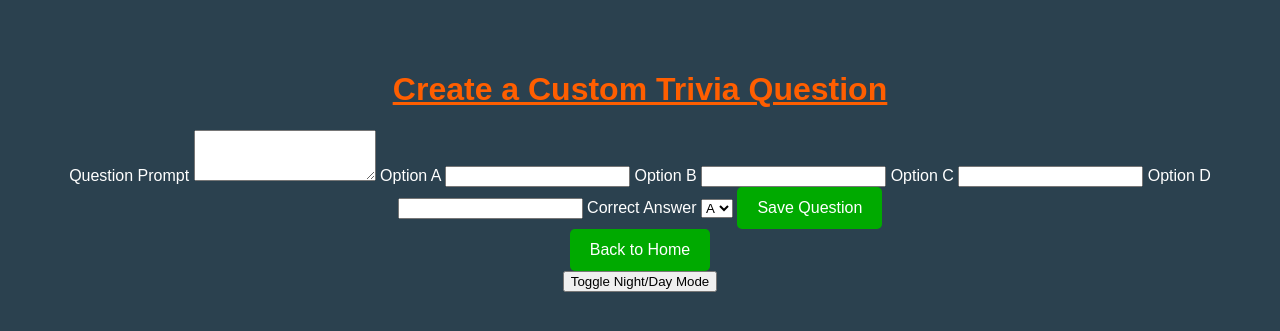
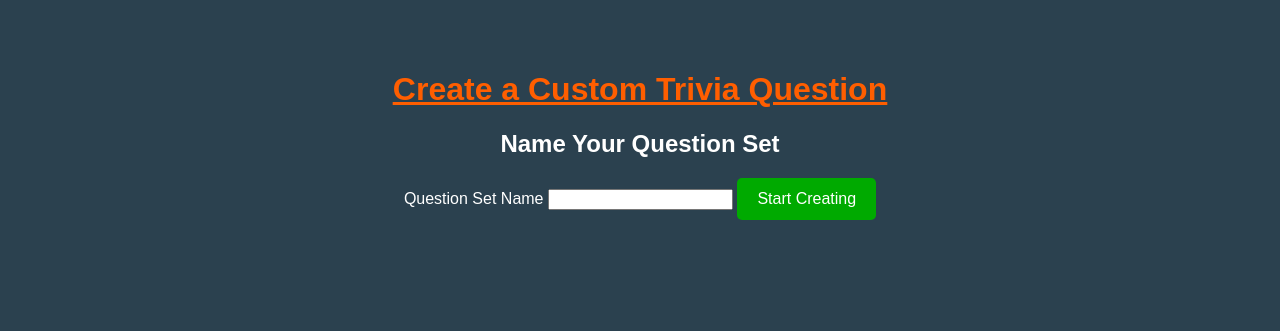
Before and after one commit to davidmorseiii/project-g2, a Flask app: page /custom in a window 1280 px wide. Shown: the top 331 px of the page. Run offline with Flask 3, Linux system fonts and the light colour scheme.

Commit message:
custom_game.html asks for a set name. Updated /custom route in app.py

```diff
--- a/src/app.py
+++ b/src/app.py
@@ -62,11 +62,19 @@ def display_question():
 
 @app.route('/custom', methods=['GET', 'POST'])
 def custom_game():
-    """
-    In memory collector for custom questions.
-    Session list to be replaced with SQLite persistence later.
-    """
+    if request.args.get('reset') == 'true':
+        session.pop('custom_set_name', None)
+        session.pop('custom_questions', None)
+        return render_template('custom_game.html', success=False)
+
     if request.method == 'POST':
+        # name the set if not done yet
+        if 'set_name' in request.form:
+            session['custom_set_name'] = request.form['set_name']
+            session['custom_questions'] = []  # Initialize fresh list
+            return render_template('custom_game.html', success=False)
+
+        # add a question
         q = {
             "category": "Custom",
             "prompt": request.form['prompt'],
@@ -79,12 +87,10 @@ def custom_game():
             "answer": int(request.form['correct'])
         }
 
-        # store in memory for now
         custom_qs = session.get('custom_questions', [])
         custom_qs.append(q)
         session['custom_questions'] = custom_qs
 
-        # re-render template with success flag
         return render_template('custom_game.html', success=True)
 
     return render_template('custom_game.html', success=False)
--- a/src/templates/custom_game.html
+++ b/src/templates/custom_game.html
@@ -15,6 +15,17 @@
             Question saved! You can add another or head back home.
         </div>
         {% endif %}
+
+        {% if not session.get('custom_set_name') %}
+        <h2>Name Your Question Set</h2>
+        <form method="POST">
+            <label for="set_name">Question Set Name</label>
+            <input type="text" id="set_name" name="set_name" required>
+            <button type="submit">Start Creating</button>
+        </form>
+        {% else %}
+        <h2>Set Name: {{ session['custom_set_name'] }}</h2>
+        <h3>Add a Question</h3>
 
         <form method="POST" class="custom-form">
             <label for="prompt">Question Prompt</label>
@@ -47,6 +58,10 @@
             <button type="submit">Back to Home</button>
         </form>
         <button id="modeToggle">Toggle Night/Day Mode</button>
+        <form method="post" action="/custom?reset=true">
+            <button type="submit">Start Over</button>
+        </form>
+        {% endif %}
     </div>
     <script>
         const toggleBtn = document.getElementById('modeToggle');
```
